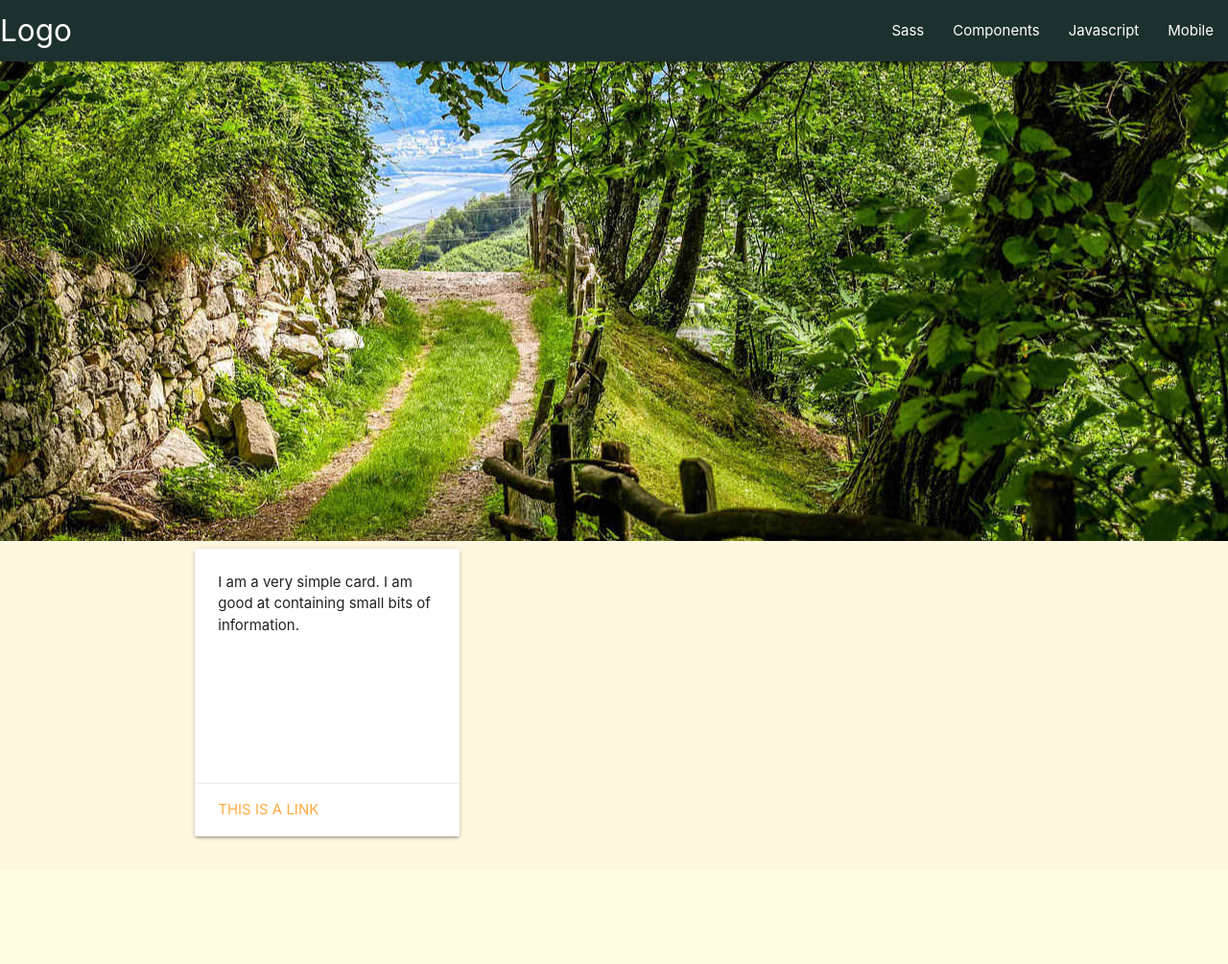
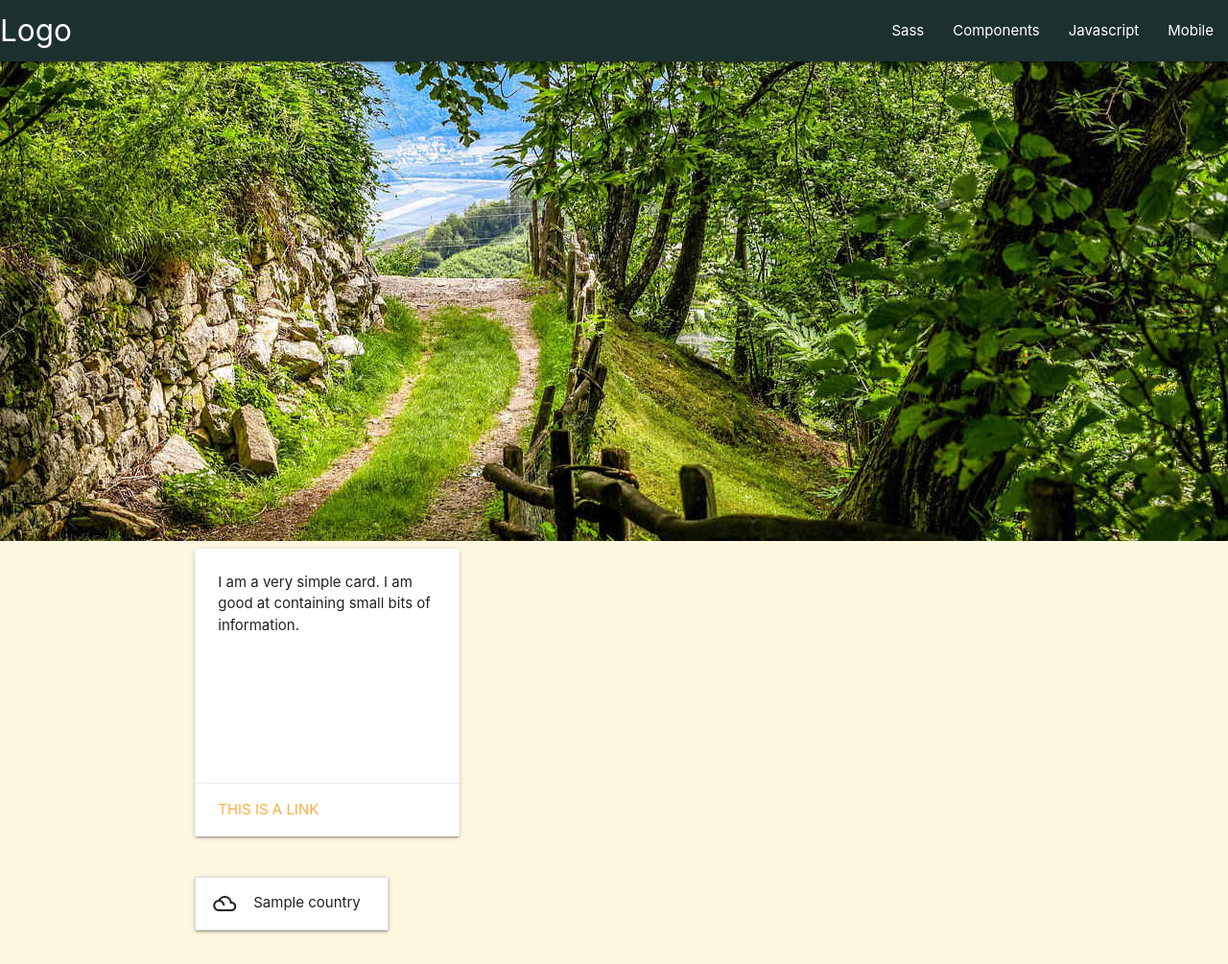
Before and after one commit to Oraclebun/ci-datacentric-project3, a Flask app: template templates/index.html in a window 1280 px wide. Shown: the whole page at 96% size. Before the commit the page ends 876 px from the top, so only its background shows below. Run offline with Flask 2, Linux system fonts and the light colour scheme; the template is opened without the code that fills it: most values are stand-ins (such as "Sample title", 1, 10 or a date in 2020).

Commit message:
add accordion/collapsible in index.html, pass location dictionary to template to loop over as a list in the collapsible

```diff
--- a/app.py
+++ b/app.py
@@ -12,8 +12,8 @@ def index():
     all_trails = Trails.objects.values().all()
     all_trail_loc = Trails.objects.only('location')
     trails_loc = []
-    for t in comments:
-        print(t)
+    #for t in comments:
+    #    print(t)
     for loc in all_trail_loc:
         locations = {
             'trail_id': loc._id,
@@ -23,8 +23,7 @@ def index():
             'town': loc.location.province[0].town.town
         }
         trails_loc.append(locations)
-    print(trails_loc)
-    return render_template('index.html')
+    return render_template('index.html', location = trails_loc)
 
 # "magic code" -- boilerplate
 if __name__ == '__main__':
--- a/static/js/main.js
+++ b/static/js/main.js
@@ -1,4 +1,7 @@
 $(document).ready(function(){
+    //initialize parallax
     $('.parallax').parallax();
+    //initialize collapsible (accordion)
+    $('.collapsible').collapsible();
 
   });// end document ready
--- a/templates/index.html
+++ b/templates/index.html
@@ -27,4 +27,20 @@ Home Page
 </div>
     </div>
 </div>
+
+<div class="container">
+<div class="row">
+
+<div class="col s12 m3">
+  <ul class="collapsible">
+  {% for loc in location %}
+    <li>
+      <div class="collapsible-header"><i class="material-icons">filter_drama</i>{{loc.country}}</div>
+      <div class="collapsible-body"><span>{{loc.province}}, {{loc.town}} {{loc.trail_name}}</span></div>
+    </li>
+  {% endfor %}
+  </ul>
+</div>
+</div>
+</div>
 {% endblock %}
```
